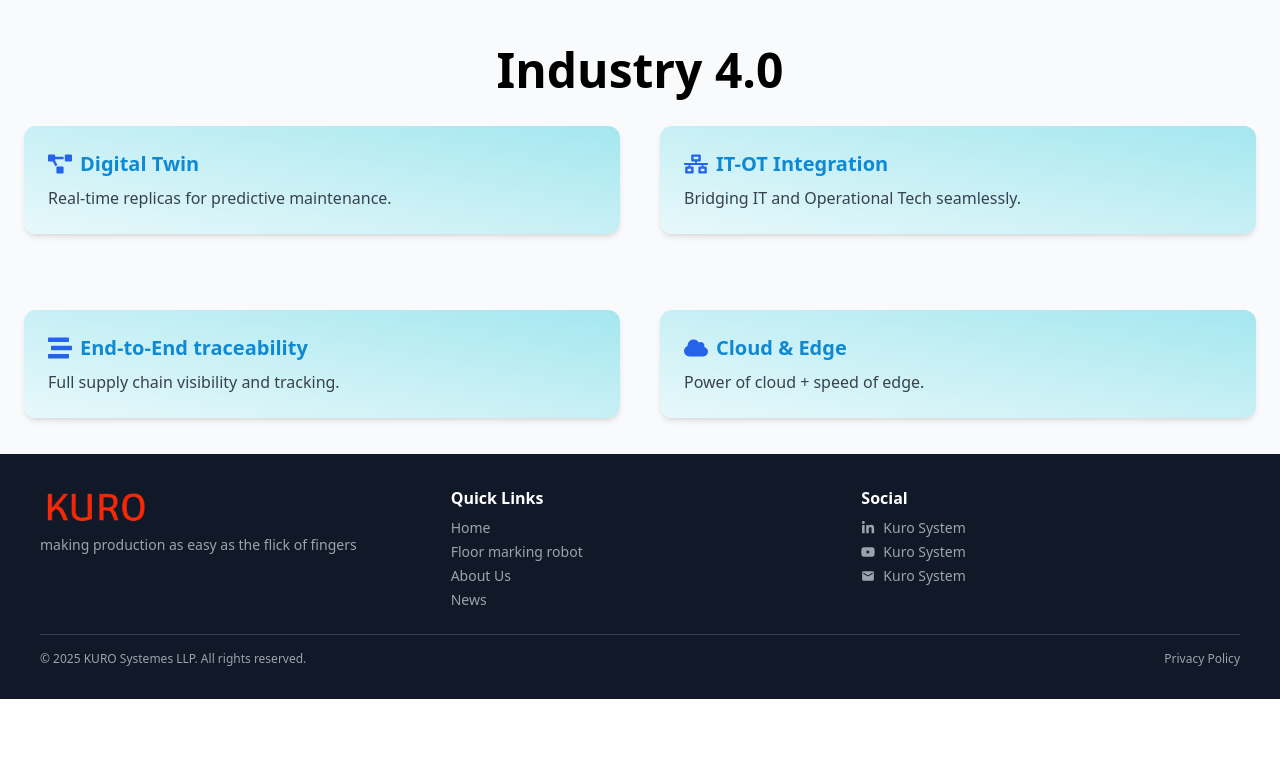
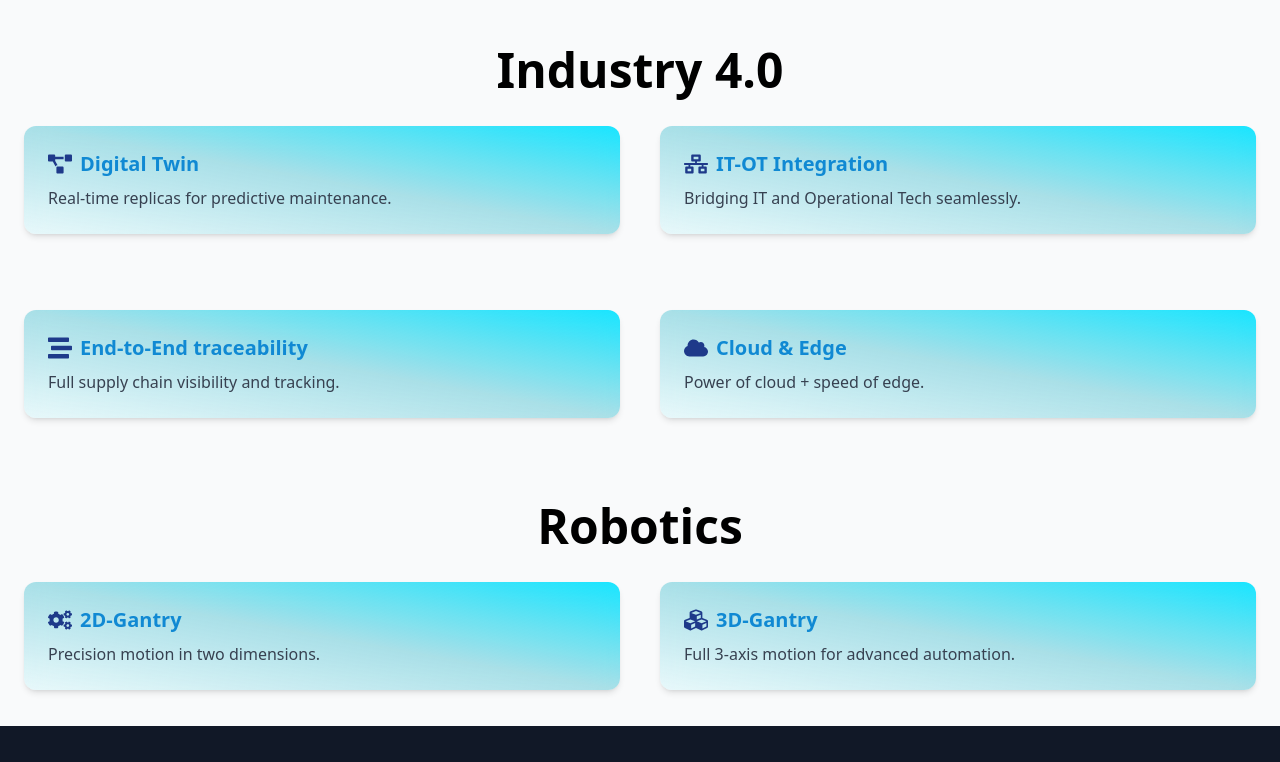
Before and after one commit to Soham271/KuroSystem, a React (Vite) app: page /offering in a window 1280 px wide. Shown: the part 562-1324 px from the top of the page. Before the commit the page ends 1261 px from the top, so only its background shows below. Built offline with nearby package versions, Linux system fonts and the light colour scheme.

Commit message:
Offering page

```diff
--- a/src/Component/Offerings.jsx
+++ b/src/Component/Offerings.jsx
@@ -4,6 +4,8 @@ import {
   FaNetworkWired,
   FaStream,
   FaCloud,
+  FaCogs,
+  FaCubes,
 } from "react-icons/fa";
 import Offer from "../assets/Offering.jpg";
 import Navbar from "@/Navbar";
@@ -12,13 +14,16 @@ import CloudAndEdge from "../assets/cloudandEdge.jpg";
 import DigitalTwin from "../assets/DigitalTwin.jpg";
 import ITOT from "../assets/IT-OT-Integration-2.png";
 import Trace from "../assets/Traceability.jpg";
+// import Gantry2D from "../assets/Gantry2D.jpg";
+// import Gantry3D from "../assets/Gantry3D.jpg";
+
 const Offerings = () => {
   const [hoveredOffering, setHoveredOffering] = useState(null);
 
   const offerings = [
     {
       title: "Digital Twin",
-      icon: <FaProjectDiagram className="inline mr-2 text-blue-600 text-2xl" />,
+      icon: <FaProjectDiagram className="inline mr-2 text-blue-900 text-2xl" />,
       shortInfo: "Real-time replicas for predictive maintenance.",
       summary:
         "Our Digital Twin solutions offer real-time replicas of your physical systems, enabling predictive maintenance, simulation, and smarter decision-making.",
@@ -26,7 +31,7 @@ const Offerings = () => {
     },
     {
       title: "IT-OT Integration",
-      icon: <FaNetworkWired className="inline mr-2 text-blue-600 text-2xl" />,
+      icon: <FaNetworkWired className="inline mr-2 text-blue-900 text-2xl" />,
       shortInfo: "Bridging IT and Operational Tech seamlessly.",
       summary:
         "Seamlessly bridge the gap between Information Technology and Operational Technology for unified, smart manufacturing processes and efficient data flow.",
@@ -34,7 +39,7 @@ const Offerings = () => {
     },
     {
       title: "End-to-End traceability",
-      icon: <FaStream className="inline mr-2 text-blue-600 text-2xl" />,
+      icon: <FaStream className="inline mr-2 text-blue-900 text-2xl" />,
       shortInfo: "Full supply chain visibility and tracking.",
       summary:
         "Achieve complete traceability across your supply chain with our advanced tracking systems, ensuring transparency, compliance, and product quality.",
@@ -42,10 +47,29 @@ const Offerings = () => {
     },
     {
       title: "Cloud & Edge",
-      icon: <FaCloud className="inline mr-2 text-blue-600 text-2xl" />,
+      icon: <FaCloud className="inline mr-2 text-blue-900 text-2xl" />,
       shortInfo: "Power of cloud + speed of edge.",
       summary:
         "Harness the combined power of cloud scalability and edge computing for real-time analytics, reduced latency, and decentralized operations.",
+      image: CloudAndEdge,
+    },
+  ];
+
+  const robotics = [
+    {
+      title: "2D-Gantry",
+      icon: <FaCogs className="inline mr-2 text-blue-900 text-2xl" />,
+      shortInfo: "Precision motion in two dimensions.",
+      summary:
+        "Our 2D-Gantry systems offer accurate and reliable movement across two axes, ideal for tasks like pick-and-place, inspection, and material handling.",
+      image: CloudAndEdge,
+    },
+    {
+      title: "3D-Gantry",
+      icon: <FaCubes className="inline mr-2 text-blue-900 text-2xl" />,
+      shortInfo: "Full 3-axis motion for advanced automation.",
+      summary:
+        "3D-Gantry solutions provide comprehensive motion in three dimensions, perfect for complex assembly lines and high-precision manufacturing.",
       image: CloudAndEdge,
     },
   ];
@@ -80,43 +104,15 @@ const Offerings = () => {
     return () => document.head.removeChild(style);
   }, []);
 
-  return (
-    <div className="flex flex-col min-h-screen bg-gray-50">
-      {/* Hero Section */}
-      <div
-        className="relative bg-cover bg-center min-h-[60vh] w-full flex items-center justify-start px-6 md:px-16"
-        style={{ backgroundImage: `url(${Offer})` }}
-      >
-        <div className="absolute inset-0 bg-black/40" />
-        <div className="relative z-10 text-white max-w-2xl space-y-6">
-          <h1 className="text-4xl md:text-5xl font-extrabold leading-tight">
-            Our Offerings at{" "}
-            <span className="text-blue-400 hover:text-blue-600 transition">
-              KURO
-            </span>
-          </h1>
-          <p className="text-lg md:text-xl text-white/90">
-            Explore our innovative solutions designed to elevate your business
-            efficiency and performance.
-          </p>
-        </div>
-      </div>
-
-      {/* Offering Cards */}
-      <main className="flex-grow pt-12 px-4 md:px-0">
-        <div className="max-w-7xl mx-auto px-6">
-          <h2 className="text-center font-bold text-5xl text-black mb-8">
-            Industry 4.0
-          </h2>
+  const renderCards = (dataArray) => (
     <div className="grid grid-cols-1 md:grid-cols-2 gap-10">
-            {offerings.map(
-              ({ title, icon, summary, image, shortInfo }, index) => (
+      {dataArray.map(({ title, icon, summary, image, shortInfo }, index) => (
         <div
           key={index}
           onMouseEnter={() => setHoveredOffering(title)}
           onMouseLeave={() => setHoveredOffering(null)}
           className={`transition-all duration-300 overflow-hidden cursor-default
-  bg-gradient-to-tr from-[#e0f7fa]/70 via-[#b2ebf2]/70 to-[#80deea]/70
+  bg-gradient-to-tr from-[#e0f7fa]/70 via-[#73CEDA]/60 to-[#00E2FF]/90
   backdrop-blur-md bg-opacity-60 p-6 rounded-xl shadow-md hover:shadow-xl
   ${hoveredOffering === title ? "min-h-[360px]" : "min-h-[80px]"} mb-9`}
         >
@@ -146,11 +142,49 @@ const Offerings = () => {
             </div>
           )}
         </div>
-              )
-            )}
+      ))}
+    </div>
+  );
+
+  return (
+    <div className="flex flex-col min-h-screen bg-gray-50">
+      <Navbar />
+      <div
+        className="relative bg-cover bg-center min-h-[60vh] w-full flex items-center justify-start px-6 md:px-16"
+        style={{ backgroundImage: `url(${Offer})` }}
+      >
+        <div className="absolute inset-0 bg-black/40" />
+        <div className="relative z-10 text-white max-w-2xl space-y-6">
+          <h1 className="text-4xl md:text-5xl font-extrabold leading-tight">
+            Our Offerings at{" "}
+            <span className="text-blue-400 hover:text-blue-600 transition">
+              KURO
+            </span>
+          </h1>
+          <p className="text-lg md:text-xl text-white/90">
+            Explore our innovative solutions designed to elevate your business
+            efficiency and performance.
+          </p>
         </div>
       </div>
+
+      <main className="flex-grow pt-12 px-4 md:px-0">
+        <div className="max-w-7xl mx-auto px-6">
+          <h2 className="text-center font-bold text-5xl text-black mb-8">
+            Industry 4.0
+          </h2>
+          {renderCards(offerings)}
+        </div>
+
+        <div className="max-w-7xl mx-auto px-6 mt-12">
+          <h2 className="text-center font-bold text-5xl text-black mb-8">
+            Robotics
+          </h2>
+          {renderCards(robotics)}
+        </div>
       </main>
+
+      <Footer />
     </div>
   );
 };
```
Lines whose indentation alone changed are shown as unchanged.
